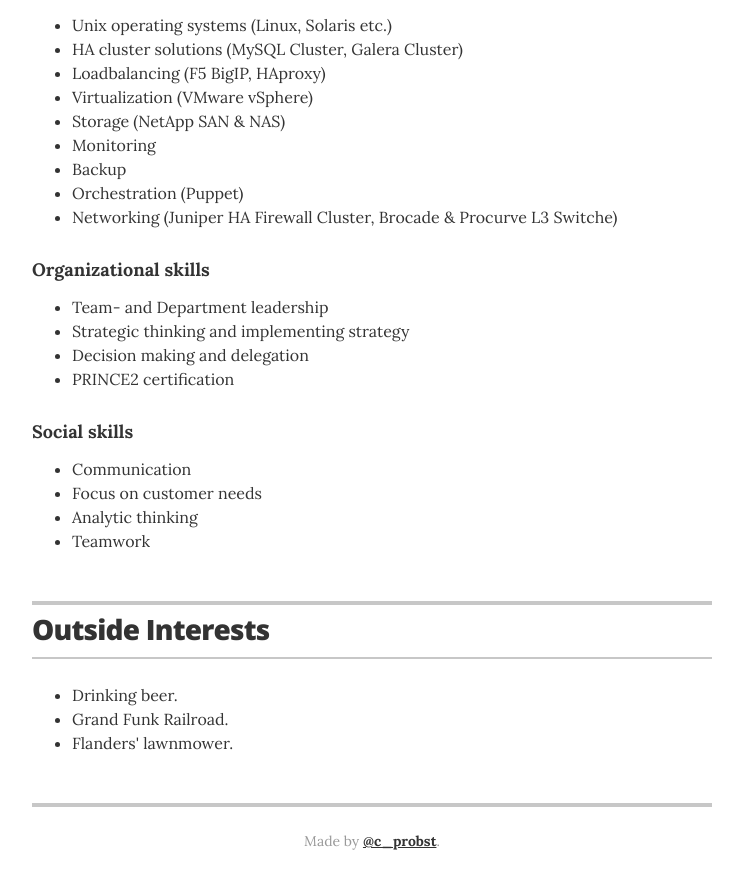
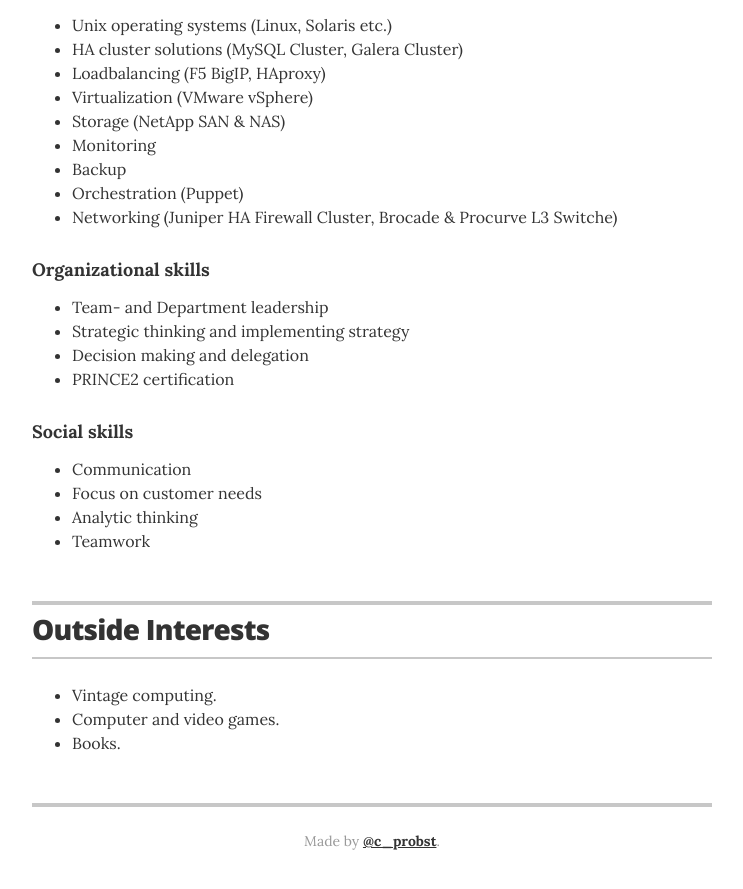
Before and after one commit to lostops/lostops.github.io, a Jekyll site: the page built from index.html, in a window 1280 px wide and 900 px high, scrolled down 3087 px. Shown: the top 889 px of the window, without its empty margins (268-1011 px from the left). Built offline with Jekyll 4.4.1, drawn with Linux system fonts in a browser that asks for light colours.

Commit message:
Update interests.yml

```diff
--- a/_data/interests.yml
+++ b/_data/interests.yml
@@ -1,4 +1,4 @@
 # Interests
-- description: Drinking beer.
-- description: Grand Funk Railroad.
-- description: Flanders' lawnmower.
+- description: Vintage computing.
+- description: Computer and video games.
+- description: Books.
```
